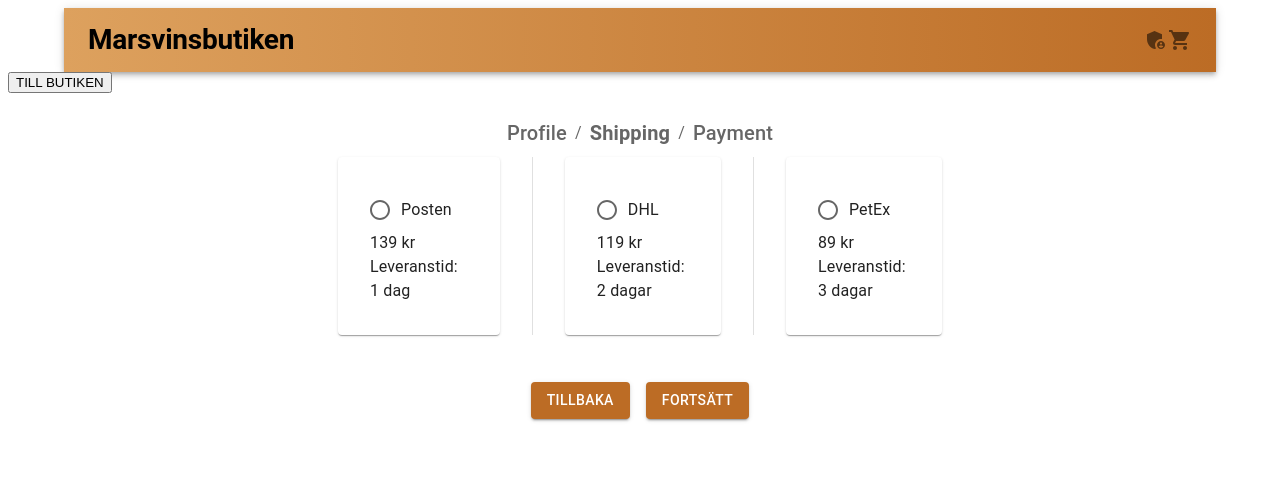
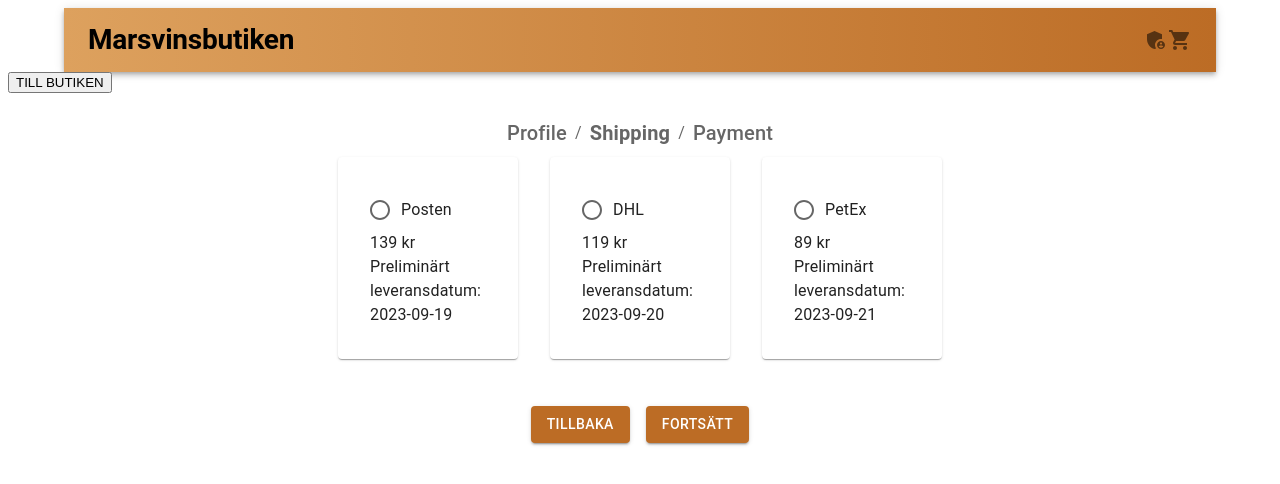
Before and after one commit to Phillipe-Jarnefors/webshop23, a React (Vite) app in the folder Frontend/: page /shippingmethod in a window 1280 px wide. Shown: the top 484 px of the page. Built offline with nearby package versions, Linux system fonts and the light colour scheme.

Commit message:
Changed delivery text + cleaning

```diff
--- a/Frontend/src/Pages/Cart/PrintShippingForm.tsx
+++ b/Frontend/src/Pages/Cart/PrintShippingForm.tsx
@@ -1,7 +1,6 @@
 import {
   FormControl,
   RadioGroup,
-  Divider,
   Paper,
   FormControlLabel,
   Radio,
@@ -25,27 +24,6 @@ export default function PrintShippingForm() {
   const [error, setError] = useState(false);
   const [helperText, setHelperText] = useState("");
 
-  const shippingOptions: Record<
-    string,
-    { vendor: string; price: number; deliveryTime: number }
-  > = {
-    Posten: {
-      vendor: "Posten",
-      price: 139,
-      deliveryTime: 1,
-    },
-    DHL: {
-      vendor: "DHL",
-      price: 119,
-      deliveryTime: 2,
-    },
-    PetEx: {
-      vendor: "PetEx",
-      price: 89,
-      deliveryTime: 3,
-    },
-  };
-
   const calcDate = (shippingTime: number) => {
     const today = new Date();
     const deliveryDate = new Date();
@@ -53,6 +31,28 @@ export default function PrintShippingForm() {
     const formattedDate = deliveryDate.toISOString().split("T")[0];
     return formattedDate;
   };
+
+  const PostenDelivery = calcDate(1);
+  const DHLDelivery = calcDate(2);
+  const PetExDelivery = calcDate(3);
+
+  const shippingOptions = [
+    {
+      vendor: "Posten",
+      price: 139,
+      deliveryTime: PostenDelivery,
+    },
+    {
+      vendor: "DHL",
+      price: 119,
+      deliveryTime: DHLDelivery,
+    },
+    {
+      vendor: "PetEx",
+      price: 89,
+      deliveryTime: PetExDelivery,
+    },
+  ];
 
   const handleRadioChange = (e: React.ChangeEvent<HTMLInputElement>) => {
     setValue(e.target.value);
@@ -65,12 +65,12 @@ export default function PrintShippingForm() {
     if (value) {
       setError(false);
 
-      if (shippingOptions[value]) {
-        const shippingData = {
-          ...shippingOptions[value],
-          deliveryTime: calcDate(shippingOptions[value].deliveryTime),
-        };
-        localStorage.setItem("shipping", JSON.stringify(shippingData));
+      const selectedOption = shippingOptions.find(
+        (option) => option.vendor === value
+      );
+
+      if (selectedOption) {
+        localStorage.setItem("shipping", JSON.stringify(selectedOption));
         navigate(`/checkout`);
       }
     } else {
@@ -99,26 +99,23 @@ export default function PrintShippingForm() {
         >
           <Stack
             direction={{ xs: "column", md: "row" }}
-            divider={<Divider orientation="vertical" flexItem />}
             spacing={{ xs: 1, sm: 2, md: 4 }}
           >
-            {Object.keys(shippingOptions).map((option) => (
-              <Paper key={option} sx={{ padding: 4, width: "100%" }}>
+            {shippingOptions.map((option) => (
+              <Paper key={option.vendor} sx={{ padding: 4 }}>
                 <FormControlLabel
-                  value={option}
+                  value={option.vendor}
                   control={<Radio />}
-                  label={option}
+                  label={option.vendor}
                 />
-                <Typography>{shippingOptions[option].price} kr</Typography>
-                <Typography>
-                  Leveranstid: {shippingOptions[option].deliveryTime}{" "}
-                  {shippingOptions[option].deliveryTime >= 2 ? "dagar" : "dag"}
-                </Typography>
+                <Typography>{option.price} kr</Typography>
+                <Typography>Preliminärt leveransdatum:</Typography>
+                <Typography>{option.deliveryTime}</Typography>
               </Paper>
             ))}
           </Stack>
         </RadioGroup>
-        <FormHelperText>{helperText}</FormHelperText>
+        <FormHelperText sx={{ fontSize: "1rem" }}>{helperText}</FormHelperText>
       </FormControl>
 
       <Grid container spacing={2} justifyContent="center">
```
